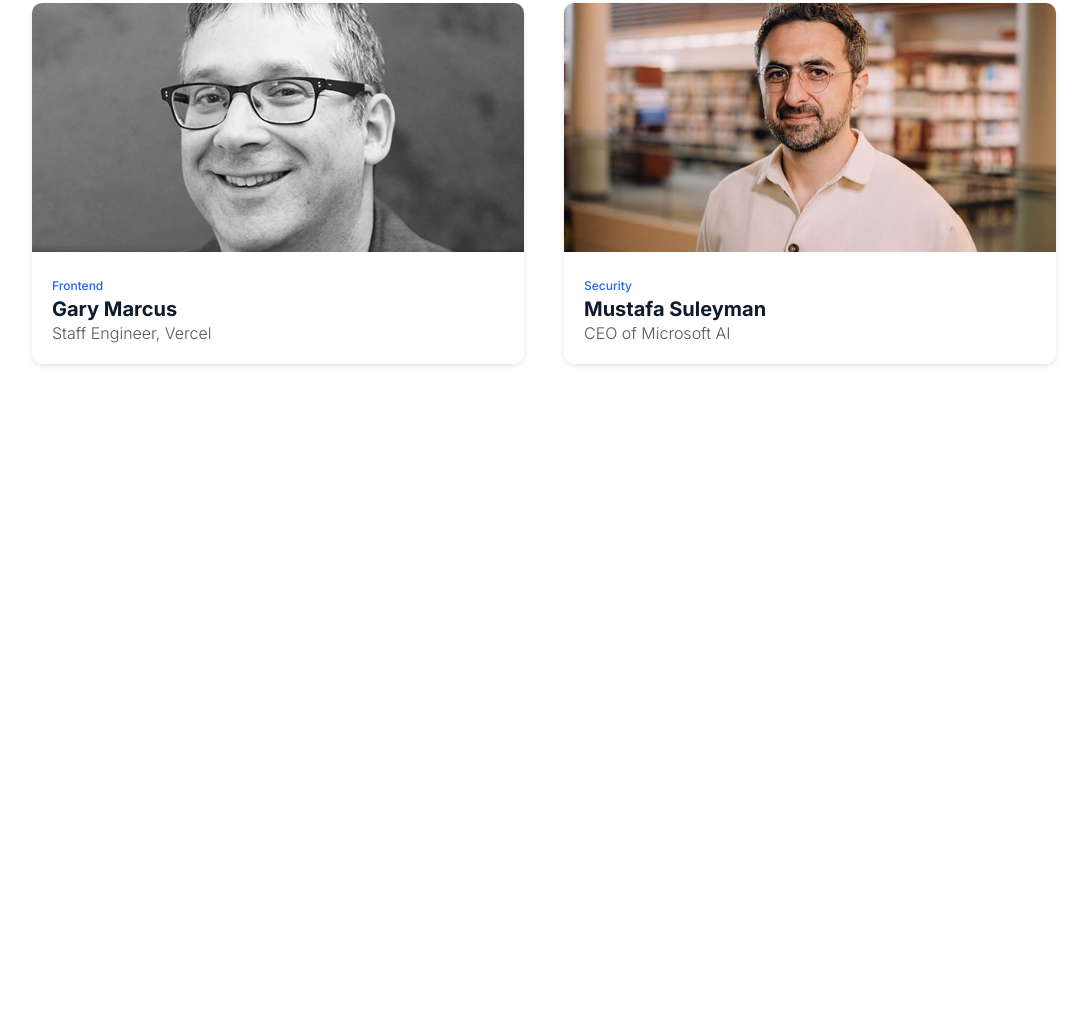
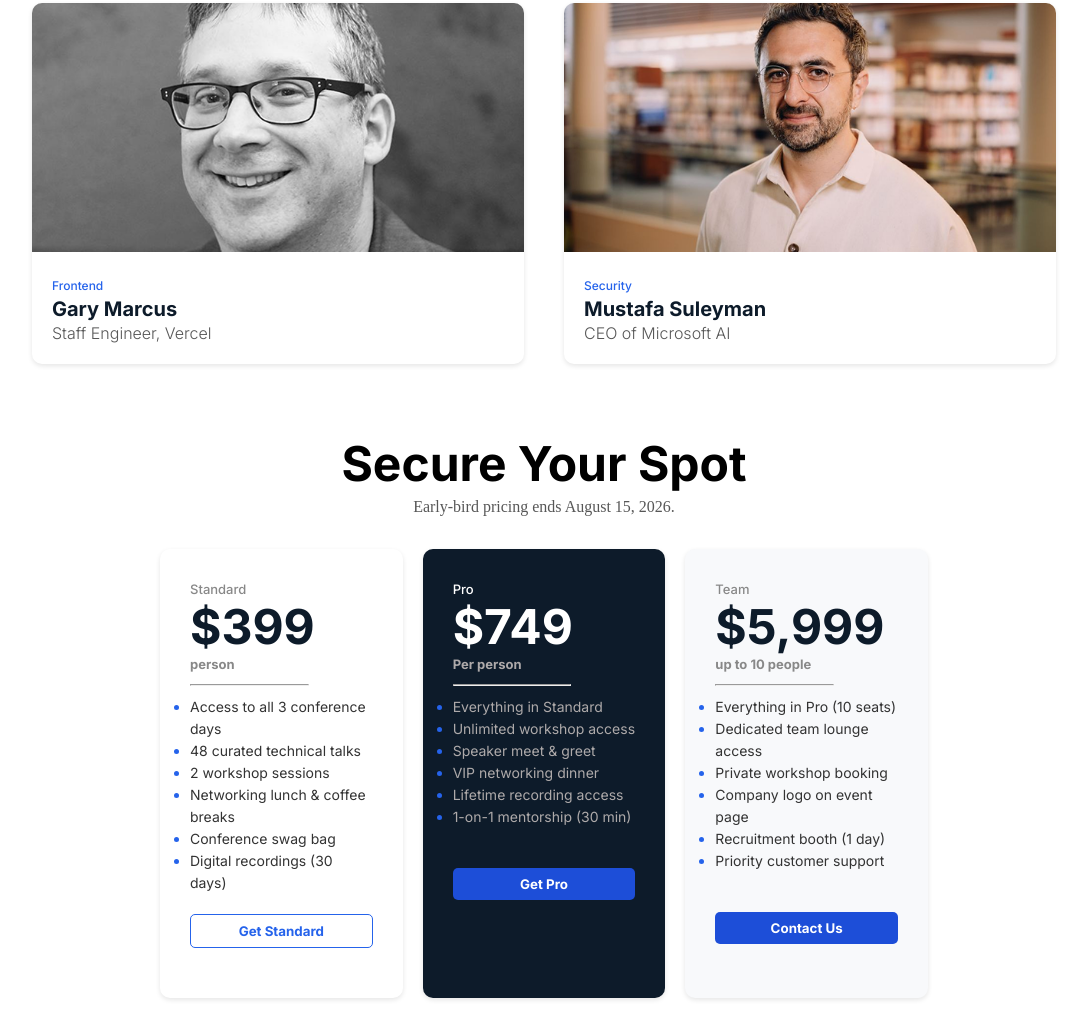
Before and after one commit to imranwave/DevConf-2026, a plain HTML site: page index.html in a window 1280 px wide. Shown: the part 1352-2370 px from the top of the page, without its empty margins (96-1183 px from the left). Before the commit the page ends 1766 px from the top, so only its background shows below. Drawn offline with nearby package versions, Linux system fonts and the light colour scheme.

Commit message:
price table section completed

```diff
--- a/index.html
+++ b/index.html
@@ -85,7 +85,7 @@
             </div>
           </article>
           <!-- card-4 -->
-            <article>
+          <article>
             <img src="./assets/mustafa.png" alt="" />
             <div class="card-content">
               <span class="category">Security</span>
@@ -96,6 +96,68 @@
         </div>
       </section>
       <!-- meet the speakers section code end hare -->
+      <!-- pricing table section code start hare -->
+      <section class="price-container">
+        <div class="price-content">
+          <h2>Secure Your Spot</h2>
+          <p>Early-bird pricing ends August 15, 2026.</p>
+        </div>
+        <div class="price-card-contaier">
+          <!-- price card-1 -->
+          <article class="price-card">
+            <h6>Standard</h6>
+            <h2>$399</h2>
+            <p>person</p>
+            <hr />
+            <ul>
+              <li>Access to all 3 conference days</li>
+              <li>48 curated technical talks</li>
+              <li>2 workshop sessions</li>
+              <li>Networking lunch & coffee breaks</li>
+              <li>Conference swag bag</li>
+              <li>Digital recordings (30 days)</li>
+            </ul>
+            <a href=""
+              ><button class="btn price-btn-standerd">Get Standard</button></a
+            >
+          </article>
+          <!-- price card-2 -->
+          <article class="price-card pro">
+            <h6>Pro</h6>
+            <h2>$749</h2>
+            <p>Per person</p>
+            <hr />
+            <ul>
+              <li>Everything in Standard</li>
+              <li>Unlimited workshop access</li>
+              <li>Speaker meet & greet</li>
+              <li>VIP networking dinner</li>
+              <li>Lifetime recording access</li>
+              <li>1-on-1 mentorship (30 min)</li>
+            </ul>
+            <a href=""><button class="btn pro-btn">Get Pro</button></a>
+          </article>
+          <!-- price card-3 -->
+          <article class="price-card team">
+            <h6>Team</h6>
+            <h2>$5,999</h2>
+            <p>up to 10 people</p>
+            <hr />
+            <ul>
+              <li>Everything in Pro (10 seats)</li>
+              <li>Dedicated team lounge access</li>
+              <li>Private workshop booking</li>
+              <li>Company logo on event page</li>
+              <li>Recruitment booth (1 day)</li>
+              <li>Priority customer support</li>
+            </ul>
+            <a href=""
+              ><button class="btn price-btn-team">Contact Us</button></a
+            >
+          </article>
+        </div>
+      </section>
+      <!-- pricing table section code end hare -->
     </main>
   </body>
 </html>
--- a/styles/styles.css
+++ b/styles/styles.css
@@ -82,7 +82,6 @@ article img {
   border-top-right-radius: 10px;
 }
 article {
-
   box-shadow: 0 2px 5px rgba(0, 0, 0, 0.1);
   border-radius: 10px;
 }
@@ -118,4 +117,100 @@ article {
   color: #575757;
   font-weight: 300;
 }
-/* speakers section styles start end */
+/* speakers section styles end harr*/
+/* pricing section styles start hare*/
+.price-container {
+  padding: 20px 20%;
+}
+.price-content {
+  text-align: center;
+}
+.price-content h2 {
+  font-size: 48px;
+  font-weight: bold;
+  line-height: 60px;
+  font-family: "Inter", sans-serif;
+}
+.price-content p {
+  color: #575757;
+  font-weight: 300;
+  line-height: 25px;
+}
+.price-card {
+  padding: 30px;
+  margin-top: 30px;
+}
+.price-card h6 {
+  font-size: 13px;
+  font-weight: 500;
+  font-family: "Inter", sans-serif;
+  color: #888888;
+  line-height: 20px;
+}
+.price-card h2 {
+  color: #0d1b2a;
+  font-size: 48px;
+  font-weight: bold;
+  font-family: "Inter", sans-serif;
+  line-height: 45px;
+  margin: 5px 0px;
+}
+.price-card p {
+  color: #888888;
+  font-size: 13px;
+  font-weight: bold;
+  font-family: "Inter", sans-serif;
+  line-height: 20px;
+}
+.price-card hr {
+  width: 65%;
+  margin: 10px 0px;
+}
+.price-card ul li {
+  color: #333333;
+  font-size: 14px;
+  font-family: "Inter", sans-serif;
+  line-height: 22px;
+}
+.price-card ul li::marker {
+  color: #2563eb;
+}
+.price-btn-standerd {
+  margin: 20px 0px;
+  width: 100%;
+  background-color: transparent;
+  border: 1px solid #2563eb;
+  color: #2563eb;
+}
+.pro-btn {
+  width: 100%;
+  margin-top: 40px;
+}
+.price-card-contaier {
+  display: grid;
+  grid-template-columns: repeat(3, 1fr);
+  gap: 20px;
+}
+.price-btn-team {
+  width: 100%;
+  margin-top: 40px;
+}
+.pro{
+    background-color: #0D1B2A;
+}
+.pro h6{
+color: #fff;
+}
+.pro h2{
+    color: #fff;
+}
+.pro p{
+    color: #aeaaaa;
+}
+.pro ul li {
+    color: #aeaaaa;
+}
+.team{
+    background-color: #F8F9FB;
+}
+/* pricing section styles end hare*/
```
